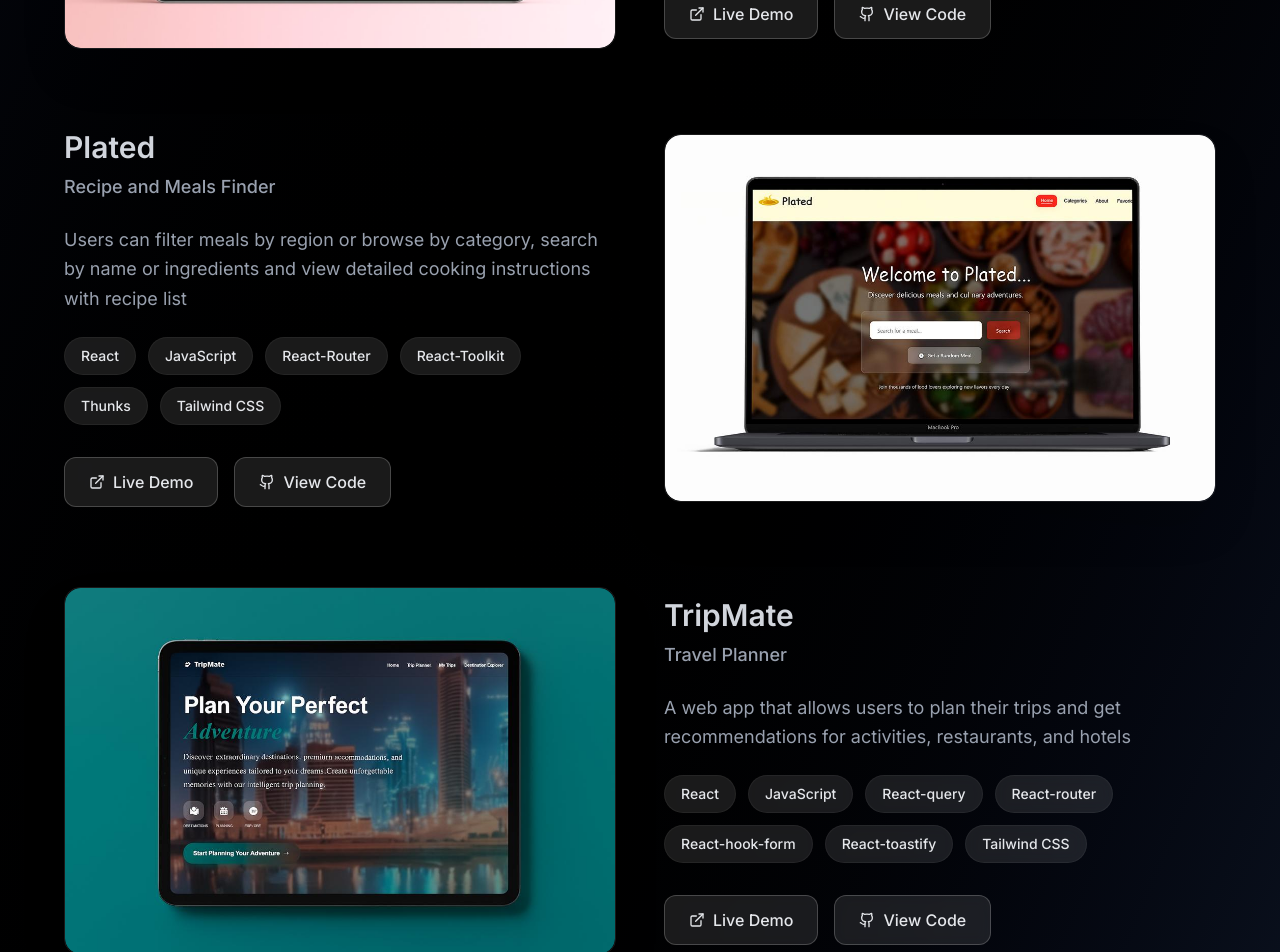
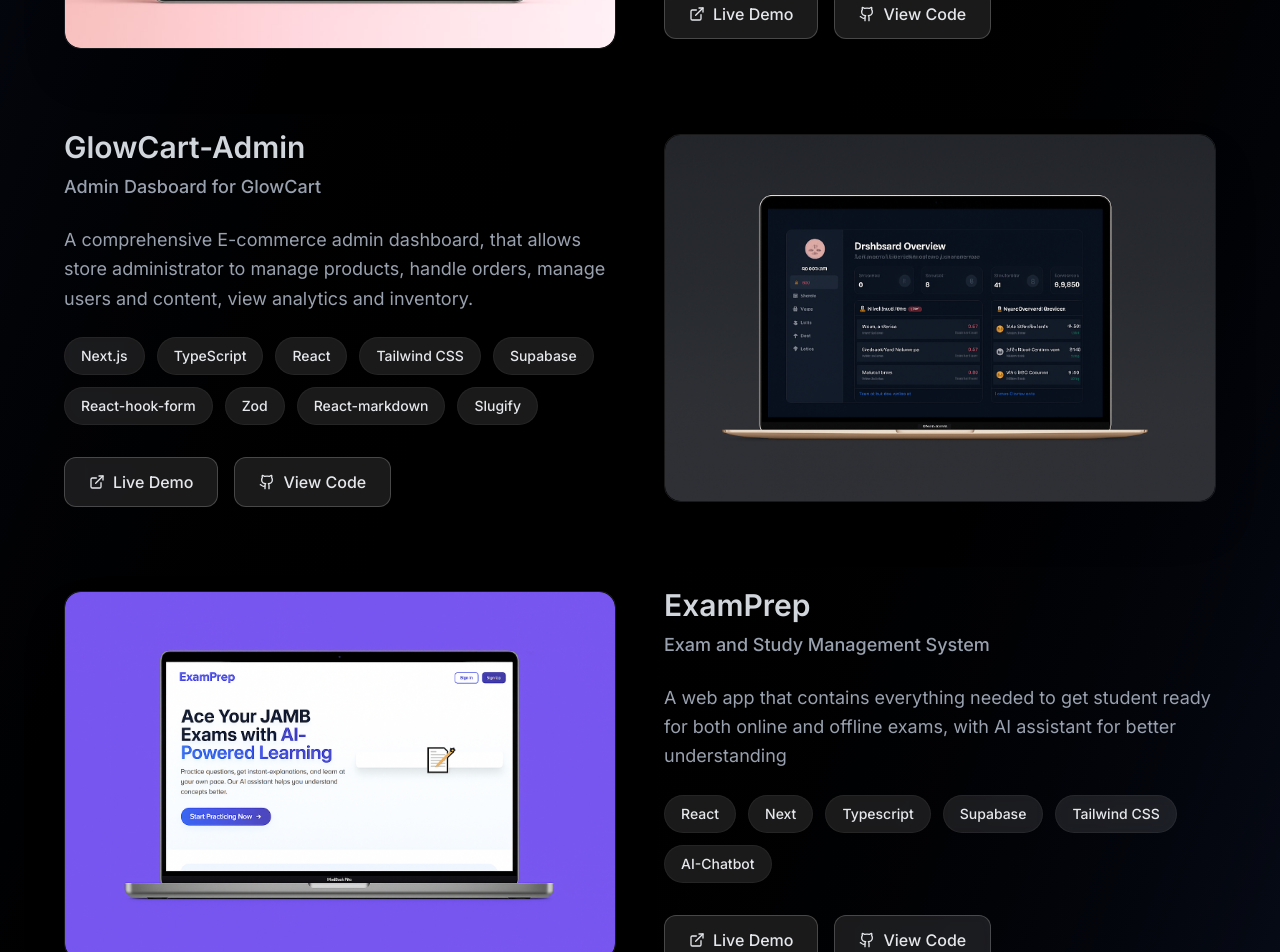
Before and after one commit to Stephen-Ogunjobi/portfolio, a React (Vite) app: page /projects in a window 1280 px wide. Shown: the part 1500-2452 px from the top of the page. Built offline with nearby package versions, Linux system fonts and the light colour scheme.

Commit message:
admin project addup

```diff
--- a/src/pages/Projects.tsx
+++ b/src/pages/Projects.tsx
@@ -53,10 +53,10 @@ export default function Projects() {
       title: "Spree",
       subtitle: "Income tracker and manager",
       description:
-        "A landing page for a startup that allows users get familiar with the product and download the app",
+        "Landing page website for a startup that allows users get familiar with the product and download the app",
       image: "spree-mockup.jpg",
       technologies: ["Nuxt.js", "Vue.js", "Tailwind CSS", "Vue-icons"],
-      liveUrl: "https://paywave.com",
+      liveUrl: "https://paywave.tech",
       githubUrl: "https://github.com/Stephen-Ogunjobi",
     },
     {
@@ -81,6 +81,46 @@ export default function Projects() {
     },
     {
       id: 4,
+      title: "GlowCart-Admin",
+      subtitle: "Admin Dasboard for GlowCart",
+      description:
+        "A comprehensive E-commerce admin dashboard, that allows store administrator to manage products, handle orders, manage users and content, view analytics and inventory.",
+      image: "glowcart-admin-mockup.png",
+      technologies: [
+        "Next.js",
+        "TypeScript",
+        "React",
+        "Tailwind CSS",
+        "Supabase",
+        "React-hook-form",
+        "Zod",
+        "React-markdown",
+        "Slugify",
+      ],
+      liveUrl: "https://glowcart-admin-x89n.vercel.app/admin/home",
+      githubUrl: "https://github.com/Stephen-Ogunjobi/GlowCart",
+    },
+
+    {
+      id: 5,
+      title: "ExamPrep",
+      subtitle: "Exam  and Study Management System",
+      description:
+        "A web app that contains everything needed to get student ready for both online and offline exams, with AI assistant for better understanding",
+      image: "examPrep-mockup.png",
+      technologies: [
+        "React",
+        "Next",
+        "Typescript",
+        "Supabase",
+        "Tailwind CSS",
+        "AI-Chatbot",
+      ],
+      liveUrl: "https://exam-app-five-neon.vercel.app/",
+      githubUrl: "https://github.com/Stephen-Ogunjobi",
+    },
+    {
+      id: 6,
       title: "Plated",
       subtitle: "Recipe and Meals Finder",
       description:
@@ -98,7 +138,7 @@ export default function Projects() {
       githubUrl: "https://github.com/Stephen-Ogunjobi/Plated",
     },
     {
-      id: 5,
+      id: 7,
       title: "TripMate",
       subtitle: "Travel Planner",
       description:
@@ -116,24 +156,6 @@ export default function Projects() {
       ],
       liveUrl: "https://tripmate-e24v.vercel.app/",
       githubUrl: "https://github.com/Stephen-Ogunjobi/TripMate",
-    },
-    {
-      id: 6,
-      title: "ExamPrep",
-      subtitle: "Exam  and Study Management System",
-      description:
-        "A web app that contains everything needed to get student ready for both online and offline exams, with AI assistant for better understanding",
-      image: "examPrep-mockup.png",
-      technologies: [
-        "React",
-        "Next",
-        "Typescript",
-        "Supabase",
-        "Tailwind CSS",
-        "AI-Chatbot",
-      ],
-      liveUrl: "https://github.com/Stephen-Ogunjobi",
-      githubUrl: "https://github.com/Stephen-Ogunjobi",
     },
   ];
 
```
Also changed, not shown: public/glowcart-admin-mockup.png (added).
